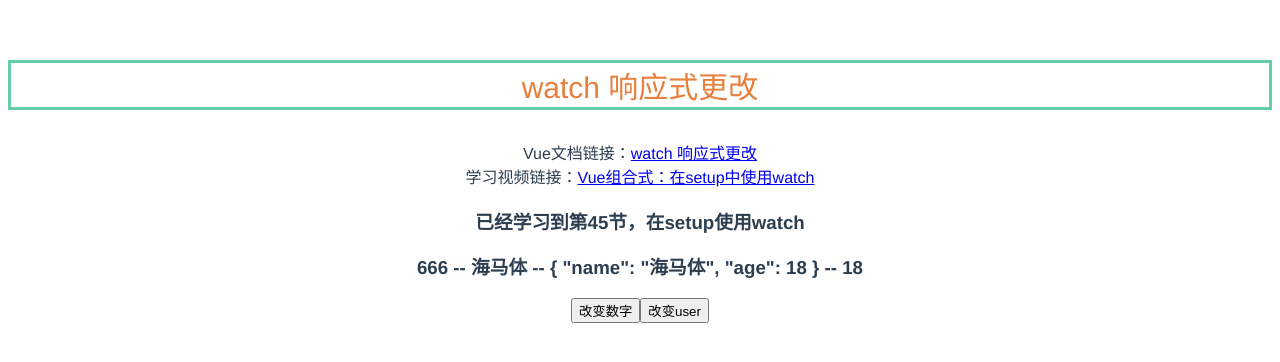
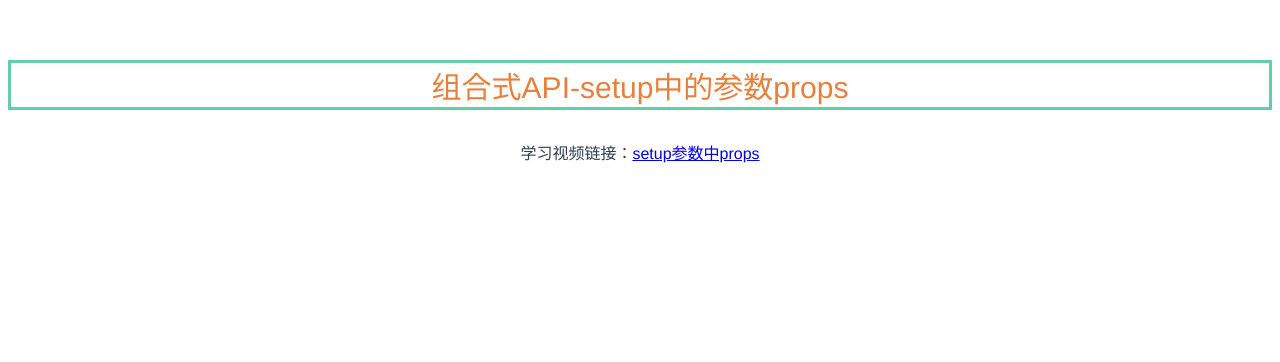
Before and after one commit to Deyi3417/learningVue3, a Vue app: page / in a window 1280 px wide. Shown: the top 362 px of the page. Built offline with nearby package versions, Linux system fonts and the light colour scheme.

Commit message:
setup参数中props

```diff
--- a/src/App.vue
+++ b/src/App.vue
@@ -20,12 +20,13 @@ import PI_HomeView from "./components/provide-inject/PI_HomeView.vue";
 import LifeCycle from "./components/生命周期/LifeCycle.vue";
 import CombinedAPI from "./components/组合式API/CombinedAPI.vue";
 import WatchAPI from "./components/组合式API/WatchAPI.vue";
+import SetupProps from "./components/组合式setup/SetupProps.vue";
 // import Day03_style from "./components/Day03_style.vue";
 // import Day03_class from "./components/Day03_class.vue";
 </script>
 
 <template>
-  <watch-a-p-i></watch-a-p-i>
+  <setup-props></setup-props>
 </template>
 
 <style>
--- a/src/components/组合式API/WatchAPI.vue
+++ b/src/components/组合式API/WatchAPI.vue
@@ -1,5 +1,5 @@
 <script>
-import {reactive, ref, toRefs, watch} from "vue";
+import {computed, reactive, ref, toRefs, watch, watchEffect} from "vue";
 
 export default {
   name: "WatchAPI",
@@ -24,9 +24,9 @@ export default {
     watch(counter, (newValue, oldValue) => {
       console.log("测试setup中的watch:newValue=" + newValue + " oldValue=" + oldValue)
     });
-    // watchEffect(只有回调函数)
 
 
+    // user属性
     const user = reactive({
       name: "海马体",
       age: 18,
@@ -35,12 +35,34 @@ export default {
     function changeUserName() {
       user.name = "天真蓝";
       user.age = 25;
-    }
+    };
+
+    // watchEffect(只有回调函数) 注意watchEffect不需要指定监听的属性，组件初始化的时候会执行一次回调函数 自动收集依赖
+    watchEffect(() => {
+      console.log("watchEffect测试：" + user.name);
+    })
+
+
+    // message属性
+    const message = ref("Hello Vue Learning");
+    const reverseMessage = computed(() => {
+      return message.value.split("").reverse().join("");
+    });
+    console.log("reverseMessage: " + reverseMessage);
+    console.log("reverseMessage: " + reverseMessage.value);
+
+
+    /*
+    watch 和 watchEffect 区别：
+      1. watchEffect不需要指定监听的属性，自动收集依赖，只需要再回调函数中引用到了响应式的属性，只要这些属性方式改变，回调就会执行
+        watch只能监听指定的属性，做出回调函数的执行，可以侦听多个Vue3开始后
+      2. watch可以获取到新值和旧值，watchEffect拿不到
+      3. watchEffect在组件初始化的时候就会自动执行一次，用来收集依赖，watch不需要，一开始就执行
+     */
 
     return {
-      counter, user,
-      changeCounter, changeUserName
-
+      counter, user, message,
+      changeCounter, changeUserName, reverseMessage,
     };
   },
 
@@ -60,9 +82,12 @@ export default {
   学习视频链接：<a href="https://www.bilibili.com/video/BV1QA4y1d7xf?p=45&vd_source=34ea8cac3a28f1df5cc57b063f27ea5a"
             target="_blank">Vue组合式：在setup中使用watch</a><br>
   <h3>已经学习到第45节，在setup使用watch</h3>
-  <h3>{{ counter }} -- {{ user.name }} -- {{ user }} -- {{ user.age }}</h3>
+  <h3>{{ counter }} -- {{ user.name }} -- {{ user }} -- {{ user.age }} -- {{ message }}</h3>
   <button @click="changeCounter">改变数字</button>
   <button @click="changeUserName">改变user</button>
+  <p style="color: yellowgreen; font-size: 30px">
+    ----------------------------- 在setup中使用computed -----------------------------</p>
+  <button @click="reverseMessage">反转message</button>
 
 
 </template>
--- /dev/null
+++ b/src/components/组合式setup/SetupProps.vue
@@ -0,0 +1,20 @@
+<script>
+export default {
+  name: "SetupProps",
+  data() {
+    return {
+      uTitle: "组合式API-setup中的参数props",
+    }
+  }
+}
+</script>
+<template>
+  <p style="color: #e87f3d; font-size: 30px; border: 3px solid mediumaquamarine">{{ uTitle }}</p>
+  学习视频链接：<a href="https://www.bilibili.com/video/BV1QA4y1d7xf?p=48&vd_source=34ea8cac3a28f1df5cc57b063f27ea5a"
+            target="_blank">setup参数中props</a><br>
+</template>
+
+
+<style scoped>
+
+</style>
```
